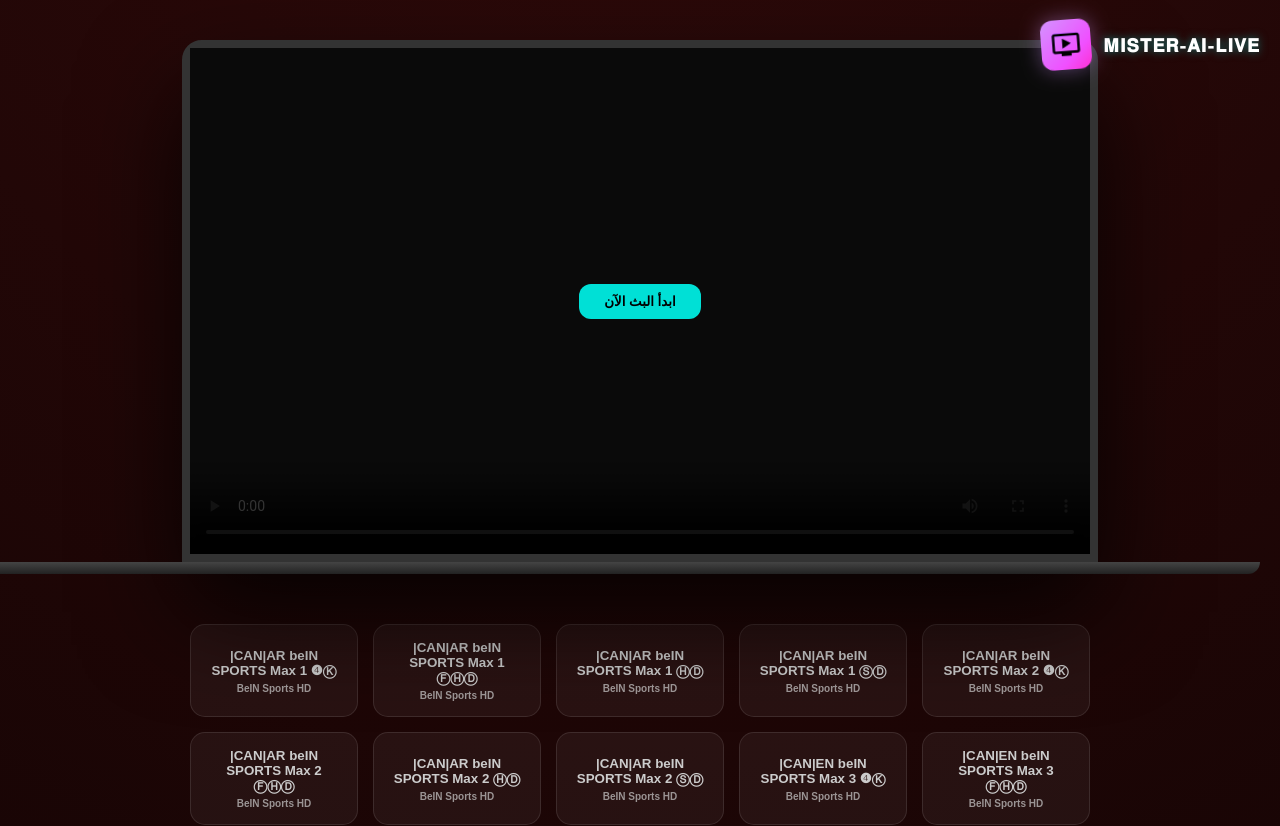
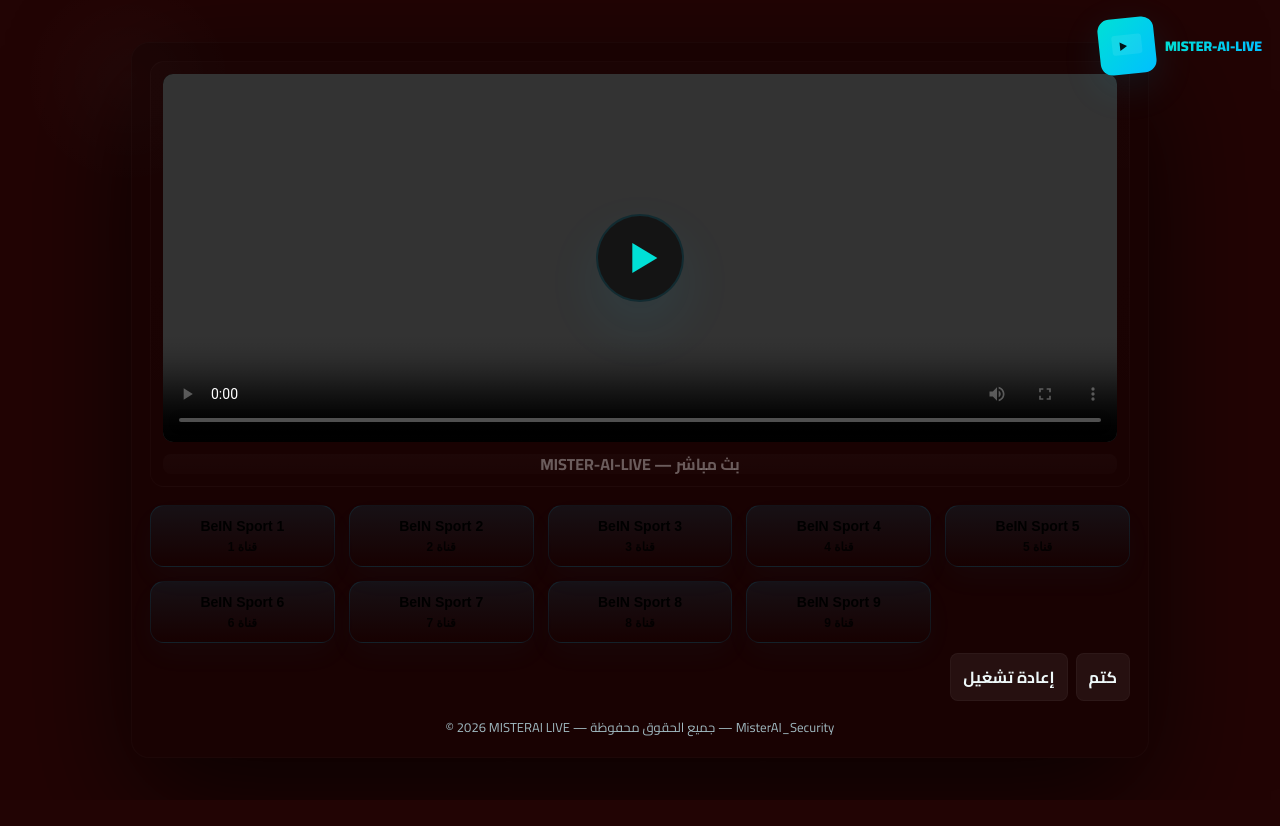
Before and after one commit to MisterAI09/mister-ai-LIVE, a Next.js app: page / in a window 1280 px wide. Shown: the top 826 px of the page. After the commit the page ends 800 px from the top, so only its background shows below. Built offline with nearby package versions, Linux system fonts and the light colour scheme.

Commit message:
Update index.js

```diff
--- a/pages/index.js
+++ b/pages/index.js
@@ -1,5 +1,12 @@
 import Head from "next/head";
 import { useEffect, useRef, useState } from "react";
+
+/*
+  Clean, responsive UI matching the provided mock (Image 2).
+  - Put in pages/index.js
+  - Ensure /api/streams/... proxy exists for real m3u8 streams,
+    or temporarily replace channel.url with a direct mp4 for testing.
+*/
 
 export default function Home() {
   const videoRef = useRef(null);
@@ -8,74 +15,44 @@
   const [muted, setMuted] = useState(false);
   const [error, setError] = useState("");
 
+  // Channels: change url -> real /api/streams/... or test mp4
   const channels = [
-    { id: "1", title: "|CAN|AR beIN SPORTS Max 1 ❹Ⓚ", url: "http://fr.ottv.pro/live/4476647188407159/4476647188407159/432904.m3u8" },
-    { id: "2", title: "|CAN|AR beIN SPORTS Max 1 ⒻⒽⒹ", url: "http://fr.ottv.pro/live/4476647188407159/4476647188407159/432903.m3u8" },
-    { id: "3", title: "|CAN|AR beIN SPORTS Max 1 ⒽⒹ", url: "http://fr.ottv.pro/live/4476647188407159/4476647188407159/432902.m3u8" },
-    { id: "4", title: "|CAN|AR beIN SPORTS Max 1 ⓈⒹ", url: "http://fr.ottv.pro/live/4476647188407159/4476647188407159/432901.m3u8" },
-    { id: "5", title: "|CAN|AR beIN SPORTS Max 2 ❹Ⓚ", url: "http://fr.ottv.pro/live/4476647188407159/4476647188407159/432900.m3u8" },
-    { id: "6", title: "|CAN|AR beIN SPORTS Max 2 ⒻⒽⒹ", url: "http://fr.ottv.pro/live/4476647188407159/4476647188407159/432899.m3u8" },
-    { id: "7", title: "|CAN|AR beIN SPORTS Max 2 ⒽⒹ", url: "http://fr.ottv.pro/live/4476647188407159/4476647188407159/432898.m3u8" },
-    { id: "8", title: "|CAN|AR beIN SPORTS Max 2 ⓈⒹ", url: "http://fr.ottv.pro/live/4476647188407159/4476647188407159/432897.m3u8" },
-    { id: "9", title: "|CAN|EN beIN SPORTS Max 3 ❹Ⓚ", url: "http://fr.ottv.pro/live/4476647188407159/4476647188407159/432896.m3u8" },
-    { id: "10", title: "|CAN|EN beIN SPORTS Max 3 ⒻⒽⒹ", url: "http://fr.ottv.pro/live/4476647188407159/4476647188407159/432895.m3u8" },
-    { id: "11", title: "|CAN|EN beIN SPORTS Max 3 ⒽⒹ", url: "http://fr.ottv.pro/live/4476647188407159/4476647188407159/432894.m3u8" },
-    { id: "12", title: "|CAN|AR beIN SPORTS Max 3 ⓈⒹ", url: "http://fr.ottv.pro/live/4476647188407159/4476647188407159/432893.m3u8" },
-    { id: "13", title: "|CAN|FR beIN SPORTS MAX 4 ❹Ⓚ", url: "http://fr.ottv.pro/live/4476647188407159/4476647188407159/432892.m3u8" },
-    { id: "14", title: "|CAN|FR beIN SPORTS MAX 4 ⒻⒽⒹ", url: "http://fr.ottv.pro/live/4476647188407159/4476647188407159/432891.m3u8" },
-    { id: "15", title: "|CAN|FR beIN SPORTS MAX 4 ⒽⒹ", url: "http://fr.ottv.pro/live/4476647188407159/4476647188407159/432890.m3u8" },
-    { id: "16", title: "|CAN|FR beIN SPORTS MAX 4 ⓈⒹ", url: "http://fr.ottv.pro/live/4476647188407159/4476647188407159/432889.m3u8" },
-    { id: "17", title: "|CAN|DZ PROGRAMME NATIONAL ALGÉRIE ⒽⒹ", url: "http://fr.ottv.pro/live/4476647188407159/4476647188407159/432888.m3u8" },
-    { id: "18", title: "|CAN|FR CANAL+ CAN ⒽⒹ", url: "http://fr.ottv.pro/live/4476647188407159/4476647188407159/432884.m3u8" },
-    { id: "19", title: "|CAN|FR beIN SPORTS 1 ⒽⒹ", url: "http://fr.ottv.pro/live/4476647188407159/4476647188407159/432883.m3u8" },
-    { id: "20", title: "|CAN|FR beIN SPORTS 2 ⒽⒹ", url: "http://fr.ottv.pro/live/4476647188407159/4476647188407159/432882.m3u8" },
-    { id: "21", title: "|CAN|ES LALIGA+ TV ⒽⒹ", url: "http://fr.ottv.pro/live/4476647188407159/4476647188407159/432881.m3u8" },
-    { id: "22", title: "|DZ| EL BILAD TV", url: "http://fr.ottv.pro/live/4476647188407159/4476647188407159/351100.m3u8" },
-    { id: "23", title: "|DZ| ALGERIE 6", url: "http://fr.ottv.pro/live/4476647188407159/4476647188407159/327314.m3u8" },
-    { id: "24", title: "|DZ| ALGERIE 8", url: "http://fr.ottv.pro/live/4476647188407159/4476647188407159/295979.m3u8" },
-    { id: "25", title: "|DZ| AL 24 NEWS", url: "http://fr.ottv.pro/live/4476647188407159/4476647188407159/295221.m3u8" },
-    { id: "26", title: "|DZ| ALGERIE 7", url: "http://fr.ottv.pro/live/4476647188407159/4476647188407159/152921.m3u8" },
-    { id: "27", title: "|DZ| CANAL ALGERIE", url: "http://fr.ottv.pro/live/4476647188407159/4476647188407159/1687.m3u8" },
-    { id: "28", title: "|DZ| A3 ALGERIE", url: "http://fr.ottv.pro/live/4476647188407159/4476647188407159/1675.m3u8" },
-
-    // Rakuten sample channels
-    { id: "29", title: "Rakuten_Top_Movies_UK_(1080p)", url: "https://0145451975a64b35866170fd2e8fa486.mediatailor.eu-west-1.amazonaws.com/v1/master/0547f18649bd788bec7b67b746e47670f558b6b2/production-LiveChannel-5987/master.m3u8" },
-    { id: "30", title: "Rakuten_TV_Action_Movies_Finland_(1080p)", url: "https://bca5a421a70c46ad911efd0a4767c4bf.mediatailor.eu-west-1.amazonaws.com/v1/master/0547f18649bd788bec7b67b746e47670f558b6b2/production-LiveChannel-6075/master.m3u8" },
-    { id: "31", title: "Rakuten_TV_Action_Movies_Germany_(1080p)", url: "https://284824cf70404fdfb6ddf9349009c710.mediatailor.eu-west-1.amazonaws.com/v1/master/0547f18649bd788bec7b67b746e47670f558b6b2/production-LiveChannel-6066/master.m3u8" },
-    { id: "32", title: "Rakuten_TV_Action_Movies_Italy_(1080p)", url: "https://87f2e2e5e7624e3bad85da1ca2ed31a7.mediatailor.eu-west-1.amazonaws.com/v1/master/0547f18649bd788bec7b67b746e47670f558b6b2/production-LiveChannel-6067/master.m3u8" },
-    { id: "33", title: "Rakuten_TV_Action_Movies_Spain_(1080p)", url: "https://a9c57ec7ec5e4b7daeacc6316a0bb404.mediatailor.eu-west-1.amazonaws.com/v1/master/0547f18649bd788bec7b67b746e47670f558b6b2/production-LiveChannel-6069/master.m3u8" },
-    { id: "34", title: "Rakuten_TV_Action_Movies_UK_(1080p)", url: "https://54045f0c40fd442c8b06df076aaf1e85.mediatailor.eu-west-1.amazonaws.com/v1/master/0547f18649bd788bec7b67b746e47670f558b6b2/production-LiveChannel-6065/master.m3u8" },
-    { id: "35", title: "Rakuten_TV_Comedy_Movies_Finland_(1080p)", url: "https://a300af98e00746e2acf2346f43e47bd1.mediatailor.eu-west-1.amazonaws.com/v1/master/0547f18649bd788bec7b67b746e47670f558b6b2/production-LiveChannel-6191/master.m3u8" },
-    { id: "36", title: "Rakuten_TV_Comedy_Movies_Germany_(1080p)", url: "https://ecac08c9e2214375b907d6825aaf9a01.mediatailor.eu-west-1.amazonaws.com/v1/master/0547f18649bd788bec7b67b746e47670f558b6b2/production-LiveChannel-6182/master.m3u8" },
-    { id: "37", title: "Rakuten_TV_Comedy_Movies_Italy_(1080p)", url: "https://b8bc6c4b9be64bd6aeb3b92aa8521ed4.mediatailor.eu-west-1.amazonaws.com/v1/master/0547f18649bd788bec7b67b746e47670f558b6b2/production-LiveChannel-6184/master.m3u8" },
-    { id: "38", title: "Rakuten_TV_Comedy_Movies_Spain_(1080p)", url: "https://71db867f03ce4d71a29e92155f07ab87.mediatailor.eu-west-1.amazonaws.com/v1/master/0547f18649bd788bec7b67b746e47670f558b6b2/production-LiveChannel-6180/master.m3u8" },
-    { id: "39", title: "Rakuten_TV_Comedy_Movies_UK_(1080p)", url: "https://9be783d652cd4b099cf63e1dc134c4a3.mediatailor.eu-west-1.amazonaws.com/v1/master/0547f18649bd788bec7b67b746e47670f558b6b2/production-LiveChannel-6181/master.m3u8" },
-    { id: "40", title: "Rakuten_TV_Drama_Movies_Finland_(1080p)", url: "https://d7e8ee3c924d4305a0c1840fe94c5d36.mediatailor.eu-west-1.amazonaws.com/v1/master/0547f18649bd788bec7b67b746e47670f558b6b2/production-LiveChannel-6102/master.m3u8" },
-    { id: "41", title: "Rakuten_TV_Drama_Movies_Germany_(1080p)", url: "https://968754c2483045c1a9a7f677caec35b6.mediatailor.eu-west-1.amazonaws.com/v1/master/0547f18649bd788bec7b67b746e47670f558b6b2/production-LiveChannel-6096/master.m3u8" },
-    { id: "42", title: "Rakuten_TV_Drama_Movies_Italy_(1080p)", url: "https://f84e0b1628464fab846160df957f269e.mediatailor.eu-west-1.amazonaws.com/v1/master/0547f18649bd788bec7b67b746e47670f558b6b2/production-LiveChannel-6094/master.m3u8" },
-    { id: "43", title: "Rakuten_TV_Drama_Movies_Spain_(1080p)", url: "https://a7089c89d85f453d850c4a1518b43076.mediatailor.eu-west-1.amazonaws.com/v1/master/0547f18649bd788bec7b67b746e47670f558b6b2/production-LiveChannel-6092/master.m3u8" },
-    { id: "44", title: "Rakuten_TV_Drama_Movies_UK_(1080p)", url: "https://fee09fd665814f51b939b6d106cf5f66.mediatailor.eu-west-1.amazonaws.com/v1/master/0547f18649bd788bec7b67b746e47670f558b6b2/production-LiveChannel-6093/master.m3u8" },
-    { id: "45", title: "Rakuten_TV_Nordic_Films_(1080p)", url: "https://4aa9ef08b70d4b0c8f3519c5950b1930.mediatailor.eu-west-1.amazonaws.com/v1/master/0547f18649bd788bec7b67b746e47670f558b6b2/production-LiveChannel-6303/master.m3u8" },
-    { id: "46", title: "Rakuten_TV_Top_Movies_Finland_(1080p)", url: "https://1d1b0d4cb6ae4c31985d13221795695b.mediatailor.eu-west-1.amazonaws.com/v1/master/0547f18649bd788bec7b67b746e47670f558b6b2/production-LiveChannel-6057/master.m3u8" },
-    { id: "47", title: "Rakuten_TV_Top_Movies_Germany_(1080p)", url: "https://cbb622b29f5d43b598991f3fa19de291.mediatailor.eu-west-1.amazonaws.com/v1/master/0547f18649bd788bec7b67b746e47670f558b6b2/production-LiveChannel-5985/master.m3u8" },
-    { id: "48", title: "Rakuten_TV_Top_Movies_Italy_(1080p)", url: "https://54045f0c40fd442c8b06df076aaf1e85.mediatailor.eu-west-1.amazonaws.com/v1/master/0547f18649bd788bec7b67b746e47670f558b6b2/production-LiveChannel-6065/master.m3u8" }
+    { id: "1", title: "BeIN Sport 1", url: "/api/streams/beinsport1_.m3u8" },
+    { id: "2", title: "BeIN Sport 2", url: "/api/streams/beinsport2_.m3u8" },
+    { id: "3", title: "BeIN Sport 3", url: "/api/streams/beinsport3_.m3u8" },
+    { id: "4", title: "BeIN Sport 4", url: "/api/streams/beinsport4_.m3u8" },
+    { id: "5", title: "BeIN Sport 5", url: "/api/streams/beinsport5_.m3u8" },
+    { id: "6", title: "BeIN Sport 6", url: "/api/streams/beinsport6_.m3u8" },
+    { id: "7", title: "BeIN Sport 7", url: "/api/streams/beinsport7_.m3u8" },
+    { id: "8", title: "BeIN Sport 8", url: "/api/streams/beinsport8_.m3u8" },
+    { id: "9", title: "BeIN Sport 9", url: "/api/streams/beinsport9_.m3u8" }
   ];
 
+  // NOTE: For quick local test, uncomment one sample mp4 and comment m3u8 urls above:
+  // channels[0].url = 'https://interactive-examples.mdn.mozilla.net/media/cc0-videos/flower.mp4';
+
+  // load hls.js dynamically
   useEffect(() => {
     const s = document.createElement("script");
     s.src = "https://cdn.jsdelivr.net/npm/hls.js@1.4.4/dist/hls.min.js";
     s.async = true;
+    s.onload = () => console.log("hls.js loaded");
+    s.onerror = () => console.warn("hls.js failed to load (still may work with native HLS).");
     document.body.appendChild(s);
     return () => { try { document.body.removeChild(s); } catch {} };
   }, []);
 
+  // play logic (native HLS or hls.js)
   function playChannel(ch) {
     setError("");
     setActive(ch.id);
     const video = videoRef.current;
     if (!video) return;
 
+    // If it's a plain mp4 the video element will play directly.
+    // For .m3u8: native Safari supports it; other browsers need hls.js.
     if (video.canPlayType("application/vnd.apple.mpegurl")) {
+      // Safari native
       try { if (hlsRef.current) { hlsRef.current.destroy(); hlsRef.current = null; } } catch {}
       video.src = ch.url;
       video.muted = muted;
@@ -85,12 +62,14 @@
 
     const Hls = window.Hls;
     if (!Hls) {
+      // If not loaded, still attempt to set src (may work for mp4)
       video.src = ch.url;
       video.muted = muted;
-      video.play().catch(()=> setError("جاري تحميل المشغل..."));
+      video.play().catch(()=> setError("تعذر تشغيل البث — جرّب تشغيل ملف mp4 للاختبار أو تأكد من hls.js/proxy."));
       return;
     }
 
+    // use hls.js
     if (hlsRef.current) {
       try { hlsRef.current.destroy(); } catch {}
       hlsRef.current = null;
@@ -105,133 +84,144 @@
         video.play().catch(()=>{});
       });
       hls.on(Hls.Events.ERROR, (_, data) => {
-        if (data && data.type === "networkError") setError("خطأ في جلب البث.");
+        console.error("HLS error", data);
+        if (data && data.type === "networkError") setError("خطأ شبكة عند جلب البث. تحقق من الـ proxy/رابط المصدر.");
       });
+    } else {
+      setError("متصفحك لا يدعم تشغيل HLS.");
     }
+  }
+
+  function overlayPlay() {
+    const ch = active ? channels.find(c => c.id === active) : channels[0];
+    if (ch) playChannel(ch);
   }
 
   function toggleMute() {
     const v = videoRef.current; if (!v) return; v.muted = !v.muted; setMuted(v.muted);
   }
 
+  // cleanup hls on unmount
+  useEffect(() => {
+    return () => { try { if (hlsRef.current) hlsRef.current.destroy(); } catch {} };
+  }, []);
+
   return (
     <>
       <Head>
-        <title>𝐌𝐈𝐒𝐓𝐄𝐑-𝐀𝐈-𝐋𝐈𝐕𝐄 — Premium Interface</title>
+        <title>MISTER-AI-LIVE — واجهة جديدة</title>
+        <meta name="viewport" content="width=device-width,initial-scale=1" />
+        <meta charSet="utf-8" />
         <link href="https://fonts.googleapis.com/css2?family=Cairo:wght@400;700;900&display=swap" rel="stylesheet" />
         <style>{`
-          :root {
-            --bg: #0b0202;
-            --accent: #00e0d6;
-            --accent-glow: rgba(0, 224, 214, 0.4);
+          :root{
+            --bg:#220404; /* dark maroon */
+            --teal:#00e0d6;
+            --teal2:#00bfff;
+            --btn-inner: rgba(0,200,255,0.08);
           }
-          body {
-            margin:0; font-family: 'Cairo', sans-serif; background: var(--bg); color:#fff;
-            background-image: radial-gradient(circle at 50% -20%, #300a0a, transparent);
+          html,body,#_next{height:100%}
+          body{ margin:0; font-family: 'Cairo', sans-serif; background: radial-gradient(circle at 10% 10%, rgba(255,255,255,0.02), transparent 8%), var(--bg); color:#eef8f9; -webkit-font-smoothing:antialiased;}
+
+          /* top-right animated logo */
+          .logo {
+            position: fixed; top:18px; right:18px; z-index:40; display:flex; align-items:center; gap:10px;
+          }
+          .logo .tv {
+            width:56px; height:56px; border-radius:12px;
+            display:grid; place-items:center;
+            background: linear-gradient(135deg, var(--teal), var(--teal2));
+            box-shadow: 0 12px 40px rgba(0,180,220,0.12);
+            transform: rotate(-6deg);
+          }
+          .logo .text { font-weight:900; background: linear-gradient(90deg,var(--teal),var(--teal2)); -webkit-background-clip:text; color:transparent; font-size:14px; }
+
+          .page {
+            min-height:100vh; display:flex; align-items:center; justify-content:center; padding:36px 18px; box-sizing:border-box;
           }
 
-          /* Animated Logo */
-          .logo-container {
-            position: fixed; top: 20px; right: 20px; z-index: 50; display: flex; align-items: center; gap: 12px;
-          }
-          .logo-box {
-            width: 50px; height: 50px; background: linear-gradient(135deg, #00e0d6, #0077ff);
-            border-radius: 12px; display: grid; place-items: center;
-            animation: colorShift 5s infinite alternate, float 3s infinite ease-in-out;
-            box-shadow: 0 0 20px var(--accent-glow);
-          }
-          @keyframes colorShift {
-            0% { filter: hue-rotate(0deg); }
-            100% { filter: hue-rotate(90deg); }
-          }
-          @keyframes float {
-            0%, 100% { transform: translateY(0) rotate(-5deg); }
-            50% { transform: translateY(-5px) rotate(5deg); }
-          }
-          .logo-text { font-weight: 900; font-size: 18px; letter-spacing: 1px; color: #fff; text-shadow: 0 0 10px rgba(0,224,214,0.5); }
-
-          .container { min-height: 100vh; display: flex; flex-direction: column; align-items: center; justify-content: center; padding: 40px 20px; }
-
-          /* Laptop Screen Mockup */
-          .laptop-mockup {
-            width: 100%; max-width: 900px; background: #1a1a1a; border: 8px solid #333;
-            border-radius: 20px 20px 0 0; position: relative; box-shadow: 0 50px 100px rgba(0,0,0,0.8);
-          }
-          .screen-content { aspect-ratio: 16/9; background: #000; position: relative; overflow: hidden; }
-          .laptop-bottom {
-            width: 105%; height: 12px; background: linear-gradient(to bottom, #444, #222);
-            border-radius: 0 0 20px 20px; margin-bottom: 30px; position: relative; left: -2.5%;
+          .card {
+            width:100%; max-width:980px; background: rgba(0,0,0,0.26); border-radius:18px; padding:18px; box-shadow: 0 40px 120px rgba(0,0,0,0.7);
+            border:1px solid rgba(255,255,255,0.02);
           }
 
-          /* Channels Grid */
-          .channels-grid {
-            display: grid; grid-template-columns: repeat(auto-fill, minmax(140px, 1fr));
-            gap: 15px; width: 100%; max-width: 900px; margin-top: 20px;
+          /* laptop-like player */
+          .player-wrap { border-radius:14px; padding:12px; background: linear-gradient(180deg, rgba(255,255,255,0.01), rgba(255,255,255,0.005)); border:1px solid rgba(255,255,255,0.02); }
+          .screen { background:#000; border-radius:10px; overflow:hidden; height: clamp(220px, 46vh, 520px); position:relative; }
+          .laptop-base { height:20px; margin-top:12px; border-radius:8px; background:linear-gradient(180deg, rgba(255,255,255,0.02), rgba(255,255,255,0.01)); display:flex; align-items:center; justify-content:center; color:rgba(255,255,255,0.35); font-weight:700; }
+
+          .overlay-play { position:absolute; inset:0; display:flex; align-items:center; justify-content:center; z-index:30; cursor:pointer; }
+          .play-circle { width:84px; height:84px; border-radius:999px; display:grid; place-items:center; background: rgba(0,0,0,0.6); border:2px solid rgba(0,200,255,0.12); box-shadow: 0 24px 60px rgba(0,200,255,0.08); }
+          .play-icon { width:40px; height:40px; fill: var(--teal); transform: translateX(4px); }
+
+          /* channels buttons */
+          .channels { margin-top:18px; display:grid; grid-template-columns: repeat(5, 1fr); gap:14px; }
+          .ch {
+            border-radius:14px; padding:12px; text-align:center; background: linear-gradient(180deg, var(--btn-inner), rgba(0,0,0,0.08)); border:1px solid rgba(0,200,255,0.09); box-shadow: 0 12px 30px rgba(0,200,255,0.03); cursor:pointer; font-weight:800;
           }
-          .channel-btn {
-            background: rgba(255,255,255,0.05); border: 1px solid rgba(255,255,255,0.1);
-            padding: 15px; border-radius: 15px; cursor: pointer; transition: 0.3s;
-            color: #ccc; font-weight: 700;
-          }
-          .channel-btn:hover { background: rgba(0, 224, 214, 0.1); border-color: var(--accent); transform: translateY(-3px); color: #fff; }
-          .channel-btn.active { background: var(--accent); color: #000; border-color: var(--accent); box-shadow: 0 0 20px var(--accent-glow); }
+          .ch:hover { transform: translateY(-6px); transition: all .12s; box-shadow: 0 28px 80px rgba(0,200,255,0.08); }
+          .ch.active { background: linear-gradient(180deg, rgba(0,230,210,0.14), rgba(0,200,255,0.06)); color:#001217; border-color: rgba(0,255,210,0.18); box-shadow: 0 32px 100px rgba(0,200,255,0.12); }
 
-          .controls-bar {
-            display: flex; gap: 15px; margin-top: 25px; width: 100%; max-width: 900px; justify-content: center;
-          }
-          .action-btn {
-            padding: 10px 25px; border-radius: 12px; border: 1px solid rgba(255,255,255,0.2);
-            background: rgba(255,255,255,0.05); color: #fff; cursor: pointer; font-weight: bold; transition: 0.2s;
-          }
-          .action-btn:hover { background: #fff; color: #000; }
+          /* responsiveness */
+          @media (max-width:1000px) { .channels { grid-template-columns: repeat(4, 1fr); } }
+          @media (max-width:720px) { .channels { display:flex; gap:12px; overflow-x:auto; padding-bottom:8px; } .ch { min-width:140px; flex:0 0 auto; } .card { padding:12px; } }
 
-          .footer-note { margin-top: 40px; font-size: 12px; opacity: 0.4; letter-spacing: 2px; text-transform: uppercase; }
+          .controls { display:flex; gap:8px; align-items:center; justify-content:flex-end; margin-top:10px; }
+          .btn { padding:8px 12px; border-radius:8px; background:rgba(255,255,255,0.06); border:1px solid rgba(255,255,255,0.03); cursor:pointer; font-weight:700; }
+
+          .footer { margin-top:14px; text-align:center; color:#9fb8bf; font-size:13px; }
         `}</style>
       </Head>
 
-      <div className="logo-container">
-        <div className="logo-box">
-          <svg viewBox="0 0 24 24" width="30" height="30" fill="#000"><path d="M21 3H3c-1.1 0-2 .9-2 2v12c0 1.1.9 2 2 2h5v2h8v-2h5c1.1 0 1.99-.9 1.99-2L23 5c0-1.1-.9-2-2-2zm0 14H3V5h18v12zm-5-6l-7 4V7l7 4z"/></svg>
+      <div className="page">
+        {/* logo */}
+        <div className="logo" aria-hidden>
+          <div className="tv" title="Mister AI Live">
+            <svg viewBox="0 0 24 24" width="34" height="34" xmlns="http://www.w3.org/2000/svg">
+              <rect x="1.5" y="4" width="21" height="14" rx="2.2" fill="rgba(255,255,255,0.08)"/>
+              <path d="M7 9l5 3-5 3V9z" fill="#001217"/>
+            </svg>
           </div>
-        <div className="logo-text">𝐌𝐈𝐒𝐓𝐄𝐑-𝐀𝐈-𝐋𝐈𝐕𝐄</div>
+          <div className="text">MISTER-AI-LIVE</div>
         </div>
 
-      <div className="container">
-        <div className="laptop-mockup">
-          <div className="screen-content">
-            <video ref={videoRef} controls playsInline style={{ width:"100%", height:"100%" }} />
-            {!active && (
-              <div style={{position:"absolute", inset:0, display:"flex", alignItems:"center", justifyContent:"center", background:"rgba(0,0,0,0.8)"}}>
-                <button onClick={() => playChannel(channels[0])} className="action-btn" style={{background: 'var(--accent)', color: '#000', border:'none'}}>ابدأ البث الآن</button>
-              </div>
-            )}
+        <div className="card" role="main">
+          <div className="player-wrap">
+            <div className="screen" aria-label="Video player area">
+              <video ref={videoRef} controls playsInline style={{ width:"100%", height:"100%", objectFit:"cover", background:"#000" }} />
+              <div className="overlay-play" onClick={overlayPlay} aria-hidden>
+                <div className="play-circle" title="تشغيل">
+                  <svg className="play-icon" viewBox="0 0 24 24"><path d="M5 3v18l15-9L5 3z"/></svg>
                 </div>
               </div>
-        <div className="laptop-bottom"></div>
+            </div>
+            <div className="laptop-base">MISTER-AI-LIVE — بث مباشر</div>
+          </div>
 
-        <div className="channels-grid">
+          <div className="channels" role="list" aria-label="قائمة القنوات">
             {channels.map((ch) => (
               <button
                 key={ch.id}
-              className={`channel-btn ${active === ch.id ? "active" : ""}`}
+                className={`ch ${active === ch.id ? "active" : ""}`}
                 onClick={() => playChannel(ch)}
+                aria-pressed={active === ch.id}
+                role="listitem"
+                title={ch.title}
               >
-              <div>{ch.title}</div>
-              <div style={{fontSize:10, marginTop:4, opacity:0.7}}>BeIN Sports HD</div>
+                <div style={{fontSize:14}}>{ch.title}</div>
+                <div style={{fontSize:12, opacity:0.85, marginTop:6}}>قناة {ch.id}</div>
               </button>
             ))}
           </div>
 
-        <div className="controls-bar">
-          <button className="action-btn" onClick={() => { if(active) playChannel(channels.find(c => c.id === active)) }}>إعادة تحميل البث</button>
-          <button className="action-btn" onClick={toggleMute}>{muted ? "🔈 تشغيل الصوت" : "🔇 كتم الصوت"}</button>
-          <a href="https://x.com/neurosisnet" target="_blank" rel="noreferrer" className="action-btn" style={{textDecoration:'none', textAlign:'center'}}>حساب X</a>
+          <div className="controls">
+            <div className="btn" onClick={() => { const ch = channels.find(c => c.id === active); if (ch) playChannel(ch); }}>إعادة تشغيل</div>
+            <div className="btn" onClick={toggleMute}>{muted ? "إلغاء كتم" : "كتم"}</div>
           </div>
 
-        {error && <div style={{color:"#ff4b4b", marginTop:20, fontWeight:"bold"}}>{error}</div>}
+          {error && <div style={{ marginTop:12, color:"#ffd580", textAlign:"center" }}>{error}</div>}
 
-        <div className="footer-note italic">
-          Design by MUSTAPHA — 2026 Security Version
+          <div className="footer">© 2026 MISTERAI LIVE — جميع الحقوق محفوظة — MisterAI_Security</div>
         </div>
       </div>
     </>
```
Lines whose indentation alone changed are shown as unchanged.
